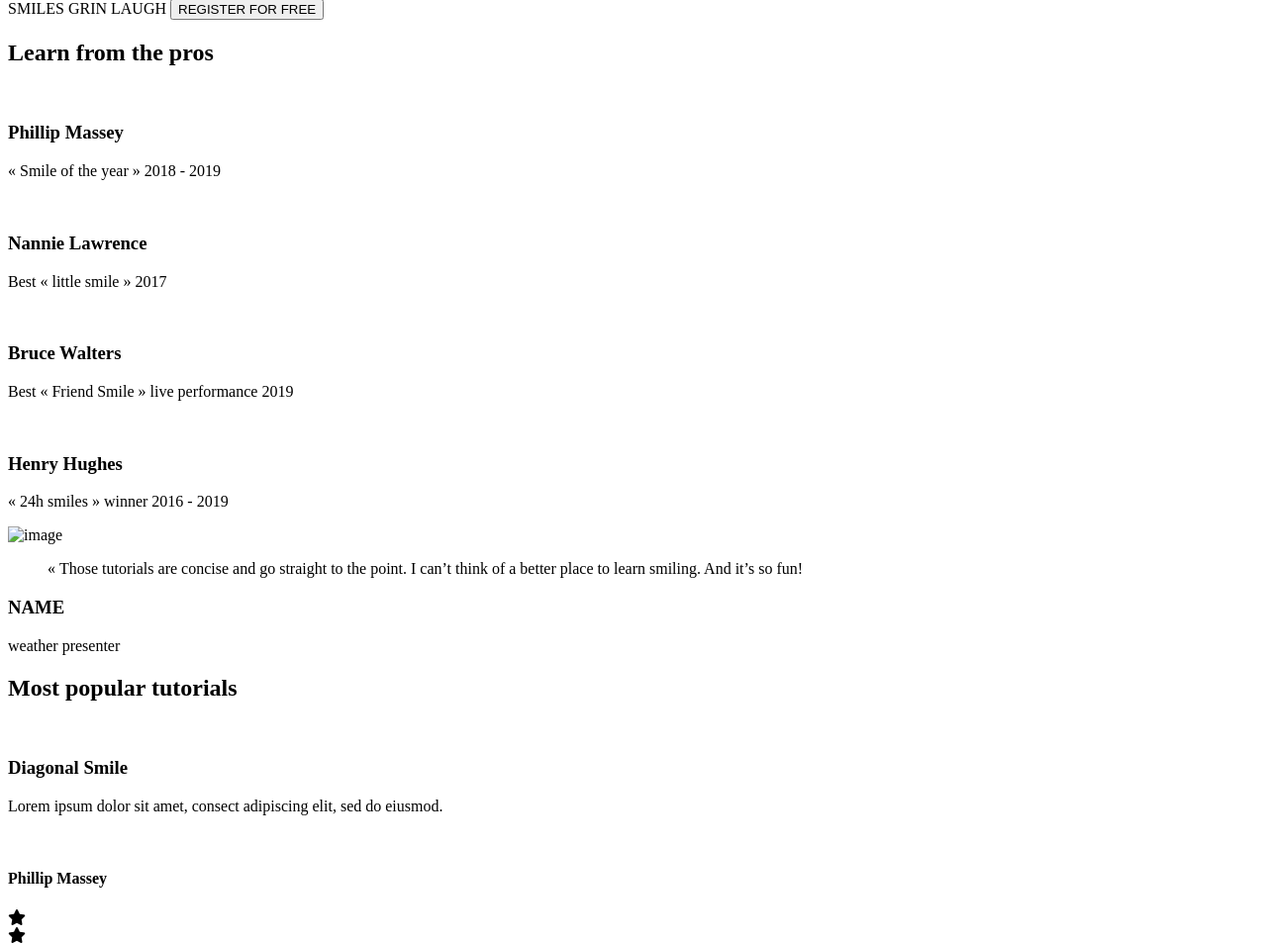
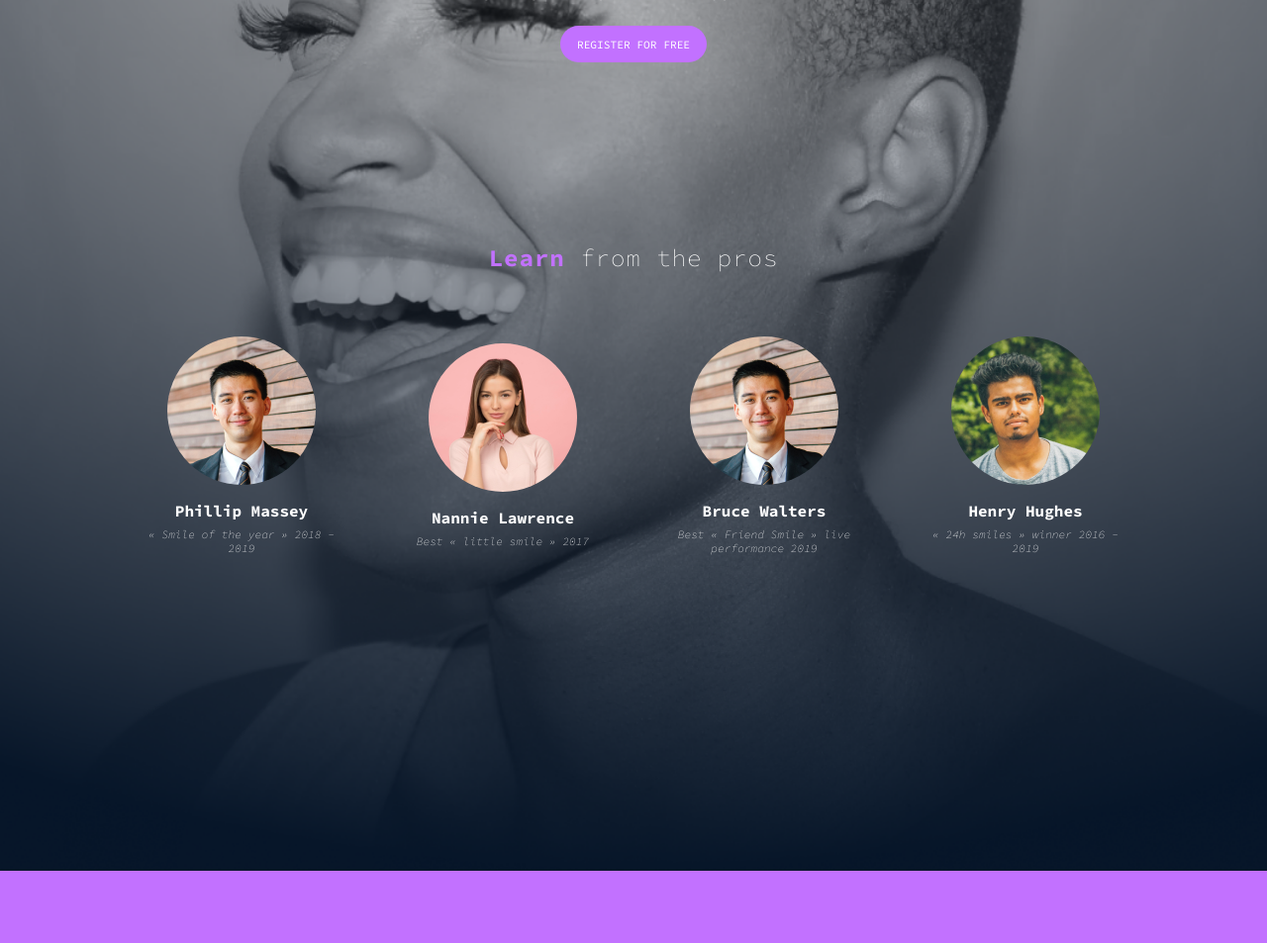
Before and after one commit to FatimaEzzahraLegchayri/alx_html_css, a plain HTML site: page css_advanced/index.html in a window 1280 px wide. Shown: the part 400-1353 px from the top of the page at 99% size. Drawn offline with Linux system fonts and the light colour scheme.

Commit message:
quote section

```diff
--- a/css_advanced/index.html
+++ b/css_advanced/index.html
@@ -6,11 +6,14 @@
     <script src="https://kit.fontawesome.com/4a2b055604.js" crossorigin="anonymous"></script>
     <title>SmileSchool</title>
     <link rel="stylesheet" href="./styles.css">
+    <link rel="stylesheet" href="https://cdnjs.cloudflare.com/ajax/libs/font-awesome/6.0.0/css/all.min.css">
+
 </head>
 <body>
+    <section class="hero-section section">
         <header>
             <nav>
-            <img src="https://fakeimg.pl/250x250?text=Sample+Logo" alt="logo">
+                <img src="./images/logo.png" alt="logo">
 
                 <ul>
                     <li><a href="#">COURSE</a></li>
@@ -22,32 +25,32 @@
         </header>
         <main>
             <section>
-            <div>
+                <div class="hero-text">
                     <h1>Get schooled</h1>
                     <span>SMILES</span>
                     <span>GRIN</span>
-                <span>LAUGH</span>
+                    <span>LAUGH</span><br>
                     <button>REGISTER FOR FREE</button>
                 </div>
-            <div>
-                <h2>Learn from the pros</h2>
-                <div>
-                    <div>
-                        <img src="./images/1 (3).png" alt="">
+                <div class="hero-imgs">
+                    <h2><span>Learn</span> from the pros</h2>
+                    <div class="img-container">
+                        <div class="card-container">
+                            <img src="./images/7.png" alt="">
                             <h3>Phillip Massey</h3>
                             <p>« Smile of the year » 2018 - 2019</p>
                         </div>
-                    <div>
+                        <div class="card-container">
                             <img src="./images/6.png" alt="">
                             <h3>Nannie Lawrence</h3>
                             <p>Best « little smile » 2017</p>
                         </div>
-                    <div>
+                        <div class="card-container">
                             <img src="./images/7.png" alt="">
                             <h3>Bruce Walters</h3>
                             <p>Best « Friend Smile » live performance 2019</p>
                         </div>
-                    <div>
+                        <div class="card-container">
                             <img src="./images/8.png" alt="">
                             <h3>Henry Hughes</h3>
                             <p>« 24h smiles » winner 2016 - 2019</p>
@@ -55,9 +58,11 @@
                     </div>
                 </div>
             </section>
-        <section>
+            </section>
+
+            <section class="quote-section">
                 <div>
-                <img src="./images/Bitmap.png" alt="image">
+                    <img src="./images/8.png" alt="image">
                 </div>
                 <div>
                     <blockquote>« Those tutorials are concise and go straight to the point. I can’t think of a better place to learn smiling. And it’s so fun!</blockquote>
@@ -65,17 +70,19 @@
                     <P>weather presenter</P>
                 </div>
             </section>
+
             <section>
-            <h2>Most popular tutorials</h2>
-            <div>
-                <img src="./images/Bitmap (1).png" alt="">
+                <h2>Most <span>popular</span> tutorials</h2>
+                <section class="video-section flex">
+                    <div class="video-container">
+                        <img src="./images/preview.png" alt="">
                         <h3>Diagonal Smile</h3>
                         <p>Lorem ipsum dolor sit amet, consect adipiscing elit, sed do eiusmod.</p>
-                <div>
-                    <img src="./images/1 (3).png" alt="">
+                        <div class="feedback-owner flex">
+                            <img src="./images/1.png" alt="">
                             <h4>Phillip Massey</h4>
                         </div>
-                <div>
+                        <div class="stars-container flex">
                             <div><i class="fa-solid fa-star"></i></div>
                             <div><i class="fa-solid fa-star"></i></div>
                             <div><i class="fa-solid fa-star"></i></div>
@@ -136,6 +143,8 @@
                         <p>8 min</p>
                     </div>
                 </section>
+            </section>
+
             <section>
                 <h2>Free membership</h2>
                 <div>
--- a/css_advanced/styles.css
+++ b/css_advanced/styles.css
@@ -0,0 +1,145 @@
+@import url('https://fonts.googleapis.com/css2?family=Source+Code+Pro:ital,wght@0,200..900;1,200..900&display=swap');
+*{
+    padding: 0;
+    margin: 0;
+    box-sizing: border-box;
+    font-family: 'Source Code Pro';
+}
+h2{
+    text-align: center;
+    font-weight: 200;
+    letter-spacing: 1px;
+}
+.flex{
+    display: flex;
+    align-items: center;
+    justify-content: center;
+}
+.section{
+    padding: 0 7em;
+}
+.hero-section{
+    background-image: url(./images/Group\ 1bg-hero-section.png);
+    background-repeat: no-repeat;
+    background-size: cover;
+    background-position-x: center;
+    width: 100%;
+    /* background-color: rgb(47, 48, 48); */
+    height: 160vh;
+    color: white;
+}
+
+nav{
+    display: flex;
+    align-items: center;
+    justify-content: space-between;
+    padding: 2em 0.5em;
+}
+nav ul{
+    display: flex;
+    align-items: center;
+    gap: 2.3em;
+    font-size: 0.8em;
+
+}
+li{
+    list-style: none;
+}
+li a{
+    text-decoration: none;
+    color: white;
+}
+.hero-text{
+    text-align: center;
+    margin: 20vh 0;
+}
+.hero-text h1{
+    font-size: 13vmin;
+    font-weight: bolder;
+    /* margin-top: 20vh; */
+}
+.hero-text span:not(:last-child){
+    padding-right: 3em;
+}
+.hero-text button{
+    background-color: #C271FF;
+    border-radius: 5em;
+    padding: 1em 1.5em;
+    margin: 2em auto;
+    font-size: 0.7em;
+    color: white;
+    border: none;
+
+}
+/* /////////////////////////// hero section bottom */
+h2 span{
+    color: #C271FF ;
+    font-weight: bold;
+}
+.img-container{
+    display: flex;
+    align-items: center;
+    justify-content: center;
+    margin-top: 4em;
+}
+.card-container{
+    width: 30%;
+    display: flex;
+    flex-direction: column;
+    align-items: center;
+    justify-content: center;
+    column-gap: 8em;
+}
+.card-container img{
+    border-radius: 5em;
+}
+.card-container h3{
+    font-weight: bold;
+    font-size: 1em;
+    padding: 1em 0 0.4em 0;
+}
+.card-container p{
+    font-size: 0.7em;
+    font-style: italic;
+    font-weight: 100;
+    color: white;
+    padding: 0 2em;
+    text-align: center;
+}
+/* /////////////////// ////////////////////////////*/
+.quote-section{
+    height: 50vh;
+    display: flex;
+    align-items: center;
+    justify-content: center;
+    gap: 3em;
+    background-color: #C271FF;
+    color: white;
+    padding: 0 11em;
+}
+.quote-section img{
+    border-radius: 5em;
+}
+.quote-section:nth-child(2) h3{
+    /* width: 90vw; */
+    font-weight: bold;
+    padding: 1.5em 0 0 0;
+}
+.quote-section:nth-child(2):not(h3){
+    font-style: italic;
+}
+/* /////////////////////////////// video section  */
+.video-container{
+    background-color: rgb(222, 184, 133);
+}
+.video-section h2{
+    font-weight: normal;
+}
+.feedback-owner{
+    justify-content: start;
+    gap: 1em;
+}
+.feedback-owner img{
+    border-radius: 5em;
+
+}
```
Also changed, not shown: css_advanced/images/1.png (added), css_advanced/images/6.png (added), css_advanced/images/7.png (added), css_advanced/images/8.png (added), css_advanced/images/Group 1bg-hero-section.png (added), css_advanced/images/logo.png (added), css_advanced/images/preview (1).png (added), css_advanced/images/preview-1.png (added), css_advanced/images/preview.png (added). Lines whose indentation alone changed are shown as unchanged.
